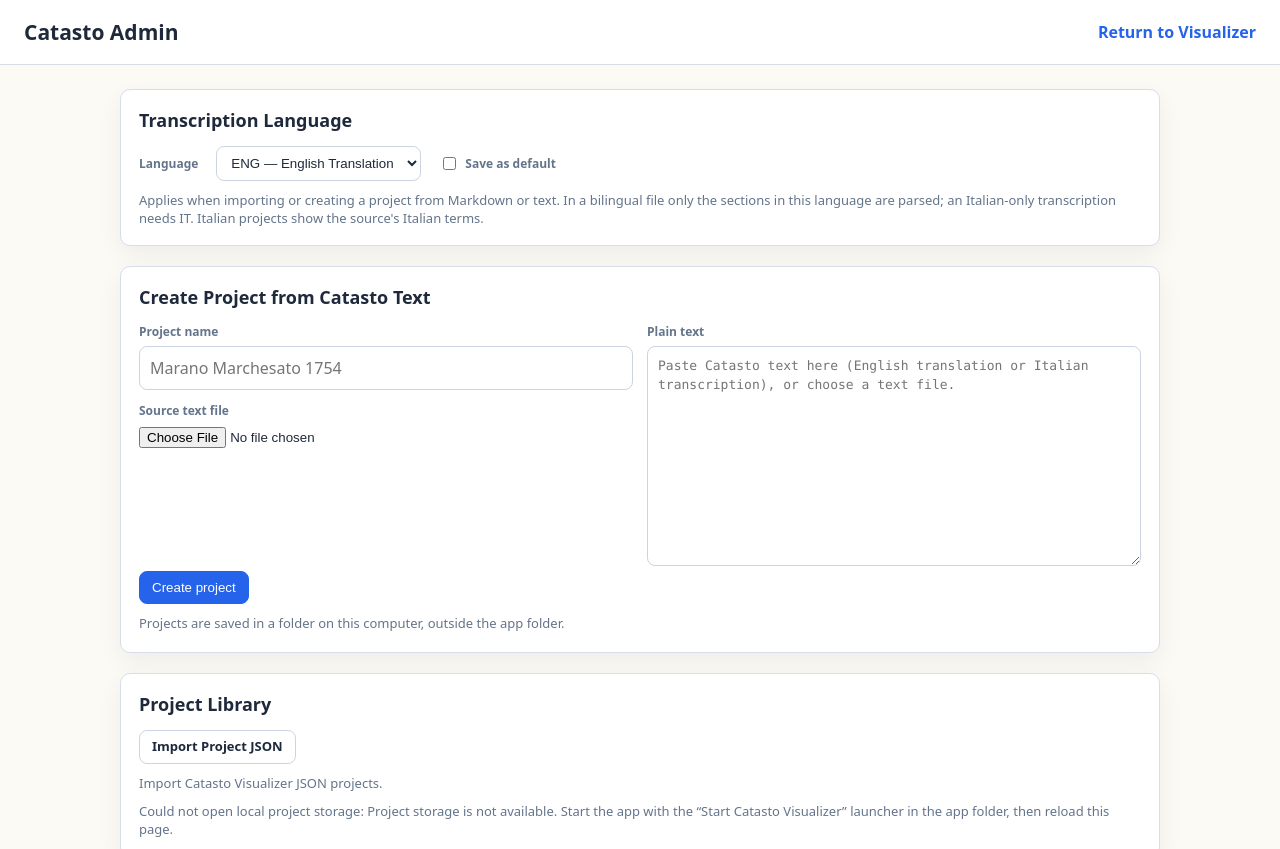
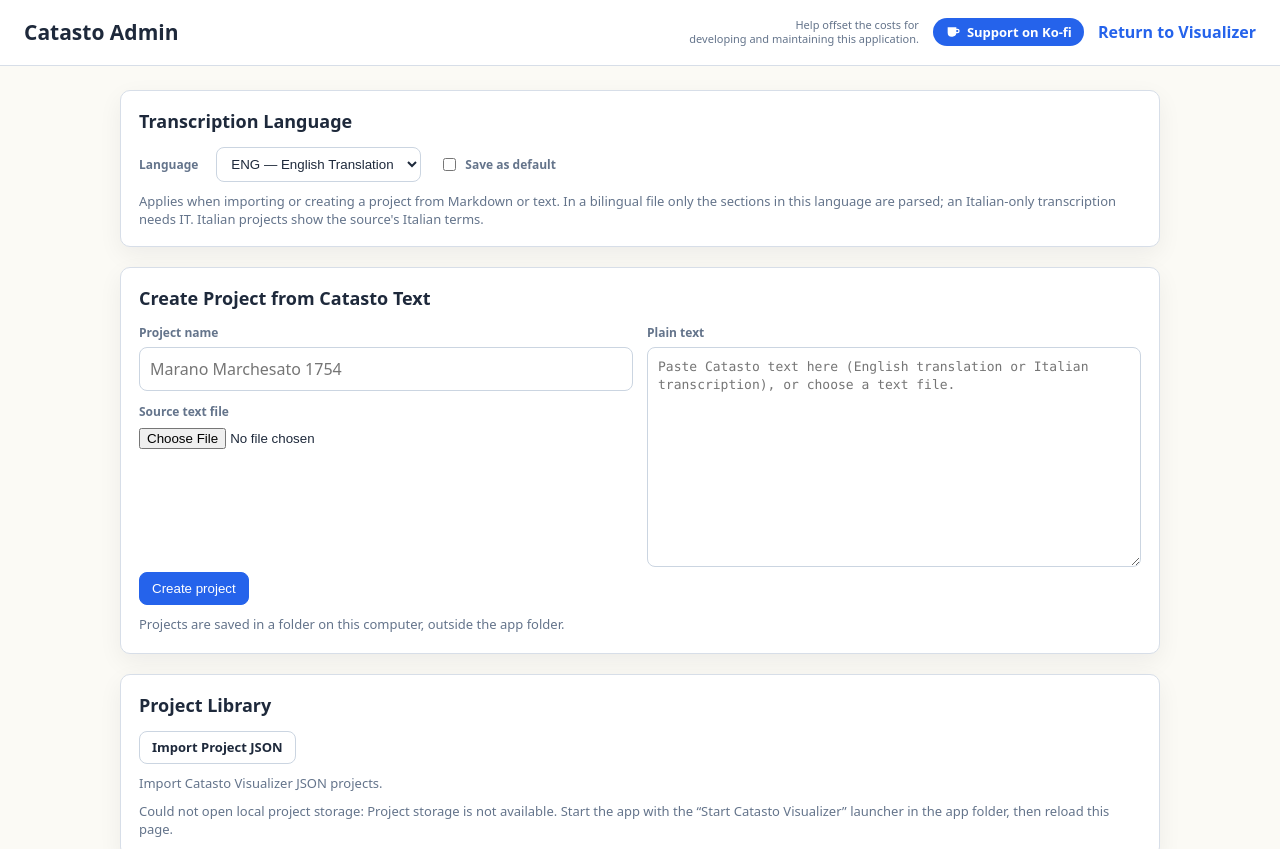
Before and after one commit to weevie833/Catasto-Visualizer, a website: page admin.html in a window 1280 px wide. Shown: the top 849 px of the page. Drawn offline with Linux system fonts and the light colour scheme; no server answers.

Commit message:
Ko-fi donation button in the admin header
Co-Authored-By: Claude Opus 5.5 <noreply@anthropic.com>

```diff
--- a/admin.css
+++ b/admin.css
@@ -4,6 +4,12 @@ body { margin:0; background:var(--ground); color:var(--ink); font-family:ui-sans
 header { display:flex; align-items:center; justify-content:space-between; gap:16px; padding:18px 24px; border-bottom:1px solid #d7dee8; background:#fff; }
 header h1 { margin:0; font-size:21px; }
 header a { color:var(--blue); font-weight:750; text-decoration:none; }
+/* Ko-fi link: same button as the Visualizer header (index.css). */
+.header-actions { display:flex; align-items:center; gap:14px; }
+.support-text { margin:0; color:#64748b; font-size:11px; line-height:1.3; text-align:right; }
+header a.kofi-button { display:inline-flex; align-items:center; gap:6px; padding:5px 12px; border-radius:999px; background:#2563eb; color:#fff; font-size:13px; font-weight:600; white-space:nowrap; }
+header a.kofi-button:hover { background:#1d4ed8; }
+header a.kofi-button:focus-visible { outline:3px solid #2563eb; outline-offset:2px; }
 main { width:min(1040px,calc(100% - 32px)); margin:24px auto 48px; display:grid; gap:20px; }
 .intro { color:var(--muted); margin:-10px 0 0; }
 .panel .intro { margin:10px 0 0; font-size:13px; }
--- a/admin.html
+++ b/admin.html
@@ -9,7 +9,11 @@
 <body>
   <header>
     <h1>Catasto Admin</h1>
-    <a href="index.html" target="catasto-visualizer">Return to Visualizer</a>
+    <div class="header-actions">
+      <p class="support-text">Help offset the costs for<br>developing and maintaining this application.</p>
+      <a class="kofi-button" href="https://ko-fi.com/forestiero" target="_blank" rel="noopener noreferrer"><svg aria-hidden="true" focusable="false" viewBox="0 0 24 24" width="16" height="16"><path fill="currentColor" d="M4 5h13v2h1.5a3.5 3.5 0 0 1 0 7H17a6 6 0 0 1-6 5H10a6 6 0 0 1-6-6V5zm13 4v3h1.5a1.5 1.5 0 0 0 0-3H17z"/></svg><span>Support on Ko-fi</span></a>
+      <a href="index.html" target="catasto-visualizer">Return to Visualizer</a>
+    </div>
   </header>
   <section class="update-banner" id="updateBanner" role="status" hidden></section>
   <div class="notice" id="successNotice" role="status" hidden>
```
